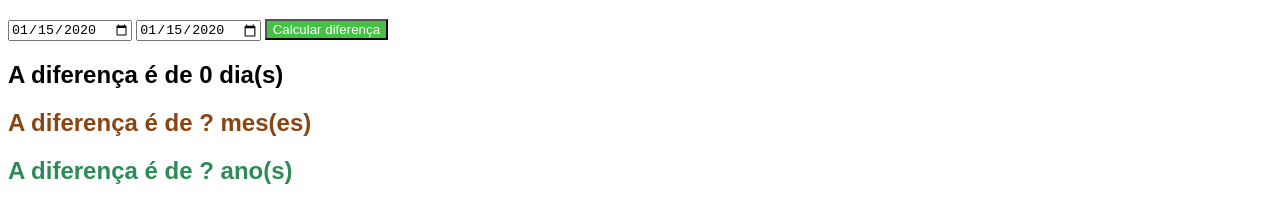
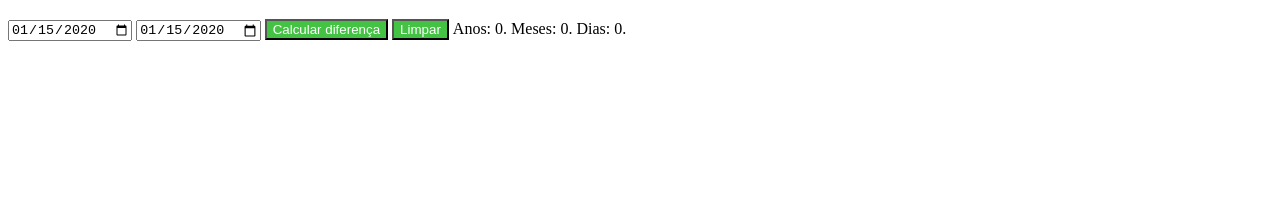
Before and after one commit to Uilson2020/Calculo-diferenca-de-duas-datas, a plain HTML site: page index.html in a window 1280 px wide. Both pictures are taken after typing "2020-01-15", "2020-01-15" into the empty fields and a click on the button "Calcular diferença". Shown: the part 61-284 px from the top of the page. Drawn offline with Linux system fonts and the light colour scheme.

Commit message:
exibindo meses e anos

```diff
--- a/index.html
+++ b/index.html
@@ -11,10 +11,9 @@
     <h1 id="titulo">Calcula a diferença de duas datas diferente:</h1>
     <input type="date" id="start" placeholder="Data inicial">
     <input type="date" id="end" placeholder="Data final">
-    <button>Calcular diferença</button>
-    <h2 id="dias">A diferença é de <span>?</span> dia(s)</h2>
-    <h2 id="meses">A diferença é de <span>?</span> mes(es)</h2>
-    <h2 id="anos">A diferença é de <span>?</span> ano(s)</h2>
+    <button id="consultar">Calcular diferença</button>
+    <button id="limpar">Limpar</button>
+    <output type="date" id="diferenca"></output>
     <script src="index.js"></script>
 </body>
 </html>
--- a/index.js
+++ b/index.js
@@ -1,32 +1,48 @@
 const inputStart = document.querySelector('#start')
 const inputEnd = document.querySelector('#end')
-const button = document.querySelector('button')
-const span = document.querySelector('h2 > span')
+const consultar = document.getElementById('consultar')
+const limpar = document.getElementById('limpar')
+const diferenca = document.getElementById('diferenca')
 
 function calculateDateDiff () {
-    let start = inputStart.value
-    let end = inputEnd.value
+    let start = inputStart.value;
+    let end = inputEnd.value;
 
-    start = new Date(start)
-    end = new Date(end)
+    start = new Date(start);
+    end = new Date(end);
 
-    let diffInTime = Math.abs(end - start)
+    let diffInTime = Math.abs(end - start);
     let timeInOneDay = 1000 * 60 * 60 * 24
-    let diffInDays = Math.ceil(diffInTime / timeInOneDay)
+    let diffInDays = Math.ceil(diffInTime / timeInOneDay);
 
-    //let timeInOneMonth = 1000 * 60 * 60 * 24 * 30
-    let timeInOneMonth = 1000 * 60 * 60 * 24 * 30
+    let diffInMonths = 0;
+    let diffInYears = 0;
 
-    let diffInMonths = Math.ceil(diffInTime / timeInOneMonth)
+    while(diffInDays >= 365) {
+        diffInYears = diffInYears + 1;
+        diffInDays = diffInDays - 365;
+    }
 
+    while(diffInDays >= 30) {
+        diffInMonths = diffInMonths + 1;
+        diffInDays = diffInDays - 30;
+    }
 
-    return diffInDays
-    //return  timeInOneMonth
+    retorno = "Anos: " + diffInYears + ". Meses: " + diffInMonths + ". Dias: " + diffInDays + ".";
+
+    return retorno
 
 }
 
-button.addEventListener('click', () => {
-    const diffInDays = calculateDateDiff()
-    span.innerHTML = diffInDays
-    //span.innerHTML = diffInMonths
+consultar.addEventListener('click', () => {
+    let retorno = calculateDateDiff();
+
+    diferenca.innerHTML = retorno;
+
+
 })
+
+limpar.addEventListener('click', () => {
+    inputStart.value = "";
+    inputEnd.value = "";
+})
```
